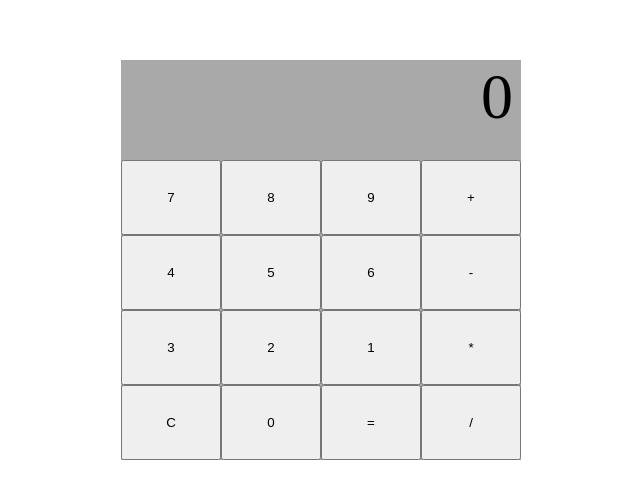
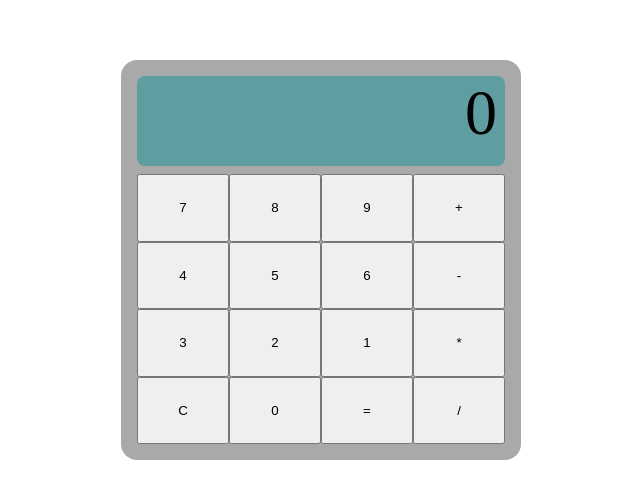
Before and after one commit to AbdinatifMohamed/odin-calculator, a plain HTML site: page index.html in a window 1280 px wide. Shown: the part 140-638 px from the top of the page, without its empty margins (319-959 px from the left). Drawn offline with Linux system fonts and the light colour scheme.

Commit message:
just added some little styling

```diff
--- a/style.css
+++ b/style.css
@@ -20,10 +20,15 @@ body {
     flex-direction: column;
     height: 25rem;
     width: 25rem;
+    padding: 1rem;
+    border-radius: 1rem;
+    gap: .5rem
 }
 
 .display {
     flex: 1;
+    background-color: cadetblue;
+    border-radius: .5rem;
 }
 
 .displaynum {
```
